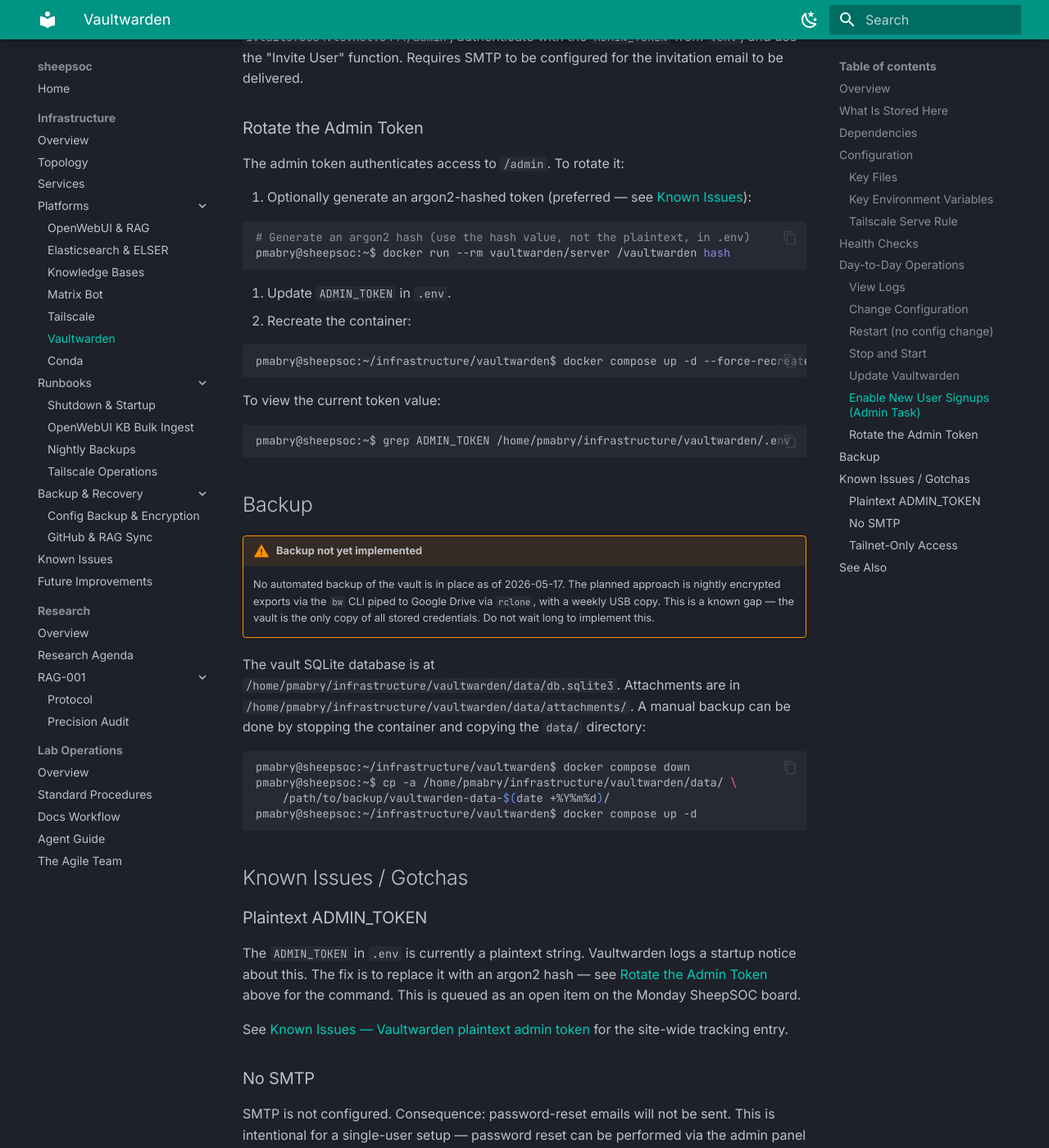
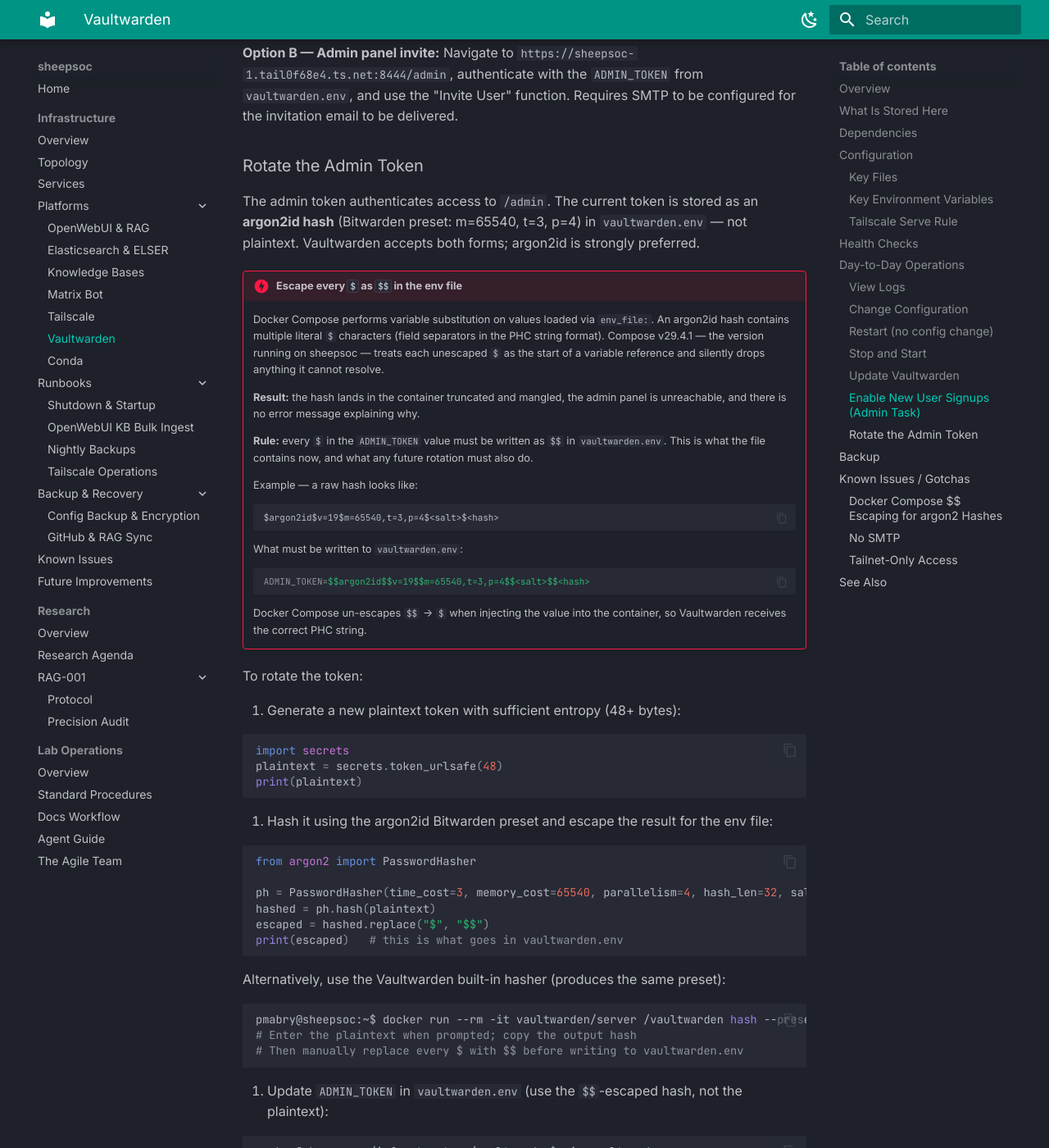
Before and after one commit to mabryp/sheepsoc-docs, an MkDocs documentation site: the page built from docs/infrastructure/platforms/vaultwarden.md, in a window 1280 px wide and 1400 px high, scrolled down 4324 px. Shown: the whole window at 82% size. Built offline with MkDocs 1.6.1 and Material for MkDocs 9.7.7, drawn with Linux system fonts in a browser that asks for light colours; some of the changed text lies outside the part shown.

Commit message:
docs(vaultwarden): argon2 token hashed, env renamed, $$ escaping documented
- Rename all `.env` references to `vaultwarden.env` on the Vaultwarden
  platform page (file was renamed to decouple from Compose auto-load)
- Replace ADMIN_TOKEN description to reflect argon2id hash (Bitwarden
  preset: m=65540, t=3, p=4); add prominent danger admonition and
  step-by-step rotation procedure with Python helper and Compose v29.4.1
  escaping requirement (every $ must be written as $$ in env_file values)
- Retire "Plaintext ADMIN_TOKEN" known-issues entry; replace with
  "Docker Compose v29 env-file variable substitution" watchlist entry
  covering the $/$$ footgun as a system-wide concern
- Add 2026-05-17 history log entry in known-issues.md

````diff
--- a/docs/infrastructure/platforms/vaultwarden.md
+++ b/docs/infrastructure/platforms/vaultwarden.md
@@ -39,21 +39,21 @@
 
 ## Configuration
 
-All runtime configuration is driven by environment variables in `.env`. The container image is unmodified — configuration changes never require rebuilding the image.
+All runtime configuration is driven by environment variables in `vaultwarden.env`. The container image is unmodified — configuration changes never require rebuilding the image.
 
 ### Key Files
 
 | File | Purpose |
 |---|---|
 | `docker-compose.yml` | Container definition — image pin, port binding, volume mount |
-| `.env` | Runtime config (mode 600) — holds `ADMIN_TOKEN` and signup flags |
+| `vaultwarden.env` | Runtime config (mode 600) — holds `ADMIN_TOKEN` and signup flags |
 | `data/` | Persistent volume — SQLite vault DB and file attachments |
 
 ### Key Environment Variables
 
 | Variable | Description | Current Value |
 |---|---|---|
-| `ADMIN_TOKEN` | Token required to access `/admin`. Currently plaintext — see [Known Issues](../known-issues.md#vaultwarden-plaintext-admin-token). | `<token>` (see `.env`) |
+| `ADMIN_TOKEN` | Token required to access `/admin`. Stored as an argon2id hash (Bitwarden preset: m=65540, t=3, p=4). See [Rotate the Admin Token](#rotate-the-admin-token) for escaping requirements. | `<hash>` (see `vaultwarden.env`) |
 | `SIGNUPS_ALLOWED` | Controls public account registration. Set to `false` after Phillip's account was created. | `false` |
 | `SMTP_*` | SMTP configuration for password-reset emails. | Not configured — see [No SMTP](#no-smtp) |
 
@@ -97,17 +97,17 @@
 
 ### Change Configuration
 
-All config lives in `.env`. After editing it, the container must be re-created — a plain `restart` does **not** pick up environment variable changes.
+All config lives in `vaultwarden.env`. After editing it, the container must be re-created — a plain `restart` does **not** pick up environment variable changes.
 
 ```bash
 pmabry@sheepsoc:~$ cd /home/pmabry/infrastructure/vaultwarden
-pmabry@sheepsoc:~/infrastructure/vaultwarden$ vim .env
+pmabry@sheepsoc:~/infrastructure/vaultwarden$ vim vaultwarden.env
 # ... make your edits ...
 pmabry@sheepsoc:~/infrastructure/vaultwarden$ docker compose up -d --force-recreate
 ```
 
 !!! warning "Restart vs. recreate"
-    `docker compose restart vaultwarden` reloads the process but reads the **existing** environment baked into the running container. It will **not** pick up `.env` changes. Always use `docker compose up -d --force-recreate` when you have edited `.env`.
+    `docker compose restart vaultwarden` reloads the process but reads the **existing** environment baked into the running container. It will **not** pick up `vaultwarden.env` changes. Always use `docker compose up -d --force-recreate` when you have edited `vaultwarden.env`.
 
 ### Restart (no config change)
 
@@ -142,32 +142,82 @@
 
 Signups are currently disabled (`SIGNUPS_ALLOWED=false`). If you need to add another user:
 
-**Option A — Temporary signup window:** Set `SIGNUPS_ALLOWED=true` in `.env`, recreate the container, let the user register, then set it back to `false` and recreate again.
+**Option A — Temporary signup window:** Set `SIGNUPS_ALLOWED=true` in `vaultwarden.env`, recreate the container, let the user register, then set it back to `false` and recreate again.
 
-**Option B — Admin panel invite:** Navigate to `https://sheepsoc-1.tail0f68e4.ts.net:8444/admin`, authenticate with the `ADMIN_TOKEN` from `.env`, and use the "Invite User" function. Requires SMTP to be configured for the invitation email to be delivered.
+**Option B — Admin panel invite:** Navigate to `https://sheepsoc-1.tail0f68e4.ts.net:8444/admin`, authenticate with the `ADMIN_TOKEN` from `vaultwarden.env`, and use the "Invite User" function. Requires SMTP to be configured for the invitation email to be delivered.
 
 ### Rotate the Admin Token
 
-The admin token authenticates access to `/admin`. To rotate it:
+The admin token authenticates access to `/admin`. The current token is stored as an **argon2id hash** (Bitwarden preset: m=65540, t=3, p=4) in `vaultwarden.env` — not plaintext. Vaultwarden accepts both forms; argon2id is strongly preferred.
 
-1. Optionally generate an argon2-hashed token (preferred — see [Known Issues](../known-issues.md#vaultwarden-plaintext-admin-token)):
+!!! danger "Escape every `$` as `$$` in the env file"
+    Docker Compose performs variable substitution on values loaded via `env_file:`. An argon2id hash contains multiple literal `$` characters (field separators in the PHC string format). Compose v29.4.1 — the version running on sheepsoc — treats each unescaped `$` as the start of a variable reference and silently drops anything it cannot resolve.
+
+    **Result:** the hash lands in the container truncated and mangled, the admin panel is unreachable, and there is no error message explaining why.
+
+    **Rule:** every `$` in the `ADMIN_TOKEN` value must be written as `$$` in `vaultwarden.env`. This is what the file contains now, and what any future rotation must also do.
+
+    Example — a raw hash looks like:
+
+    ```
+    $argon2id$v=19$m=65540,t=3,p=4$<salt>$<hash>
+    ```
+
+    What must be written to `vaultwarden.env`:
+
+    ```ini
+    ADMIN_TOKEN=$$argon2id$$v=19$$m=65540,t=3,p=4$$<salt>$$<hash>
+    ```
+
+    Docker Compose un-escapes `$$` → `$` when injecting the value into the container, so Vaultwarden receives the correct PHC string.
+
+To rotate the token:
+
+1. Generate a new plaintext token with sufficient entropy (48+ bytes):
+
+```python
+import secrets
+plaintext = secrets.token_urlsafe(48)
+print(plaintext)
+```
+
+2. Hash it using the argon2id Bitwarden preset and escape the result for the env file:
+
+```python
+from argon2 import PasswordHasher
+
+ph = PasswordHasher(time_cost=3, memory_cost=65540, parallelism=4, hash_len=32, salt_len=16)
+hashed = ph.hash(plaintext)
+escaped = hashed.replace("$", "$$")
+print(escaped)   # this is what goes in vaultwarden.env
+```
+
+Alternatively, use the Vaultwarden built-in hasher (produces the same preset):
 
 ```bash
-# Generate an argon2 hash (use the hash value, not the plaintext, in .env)
-pmabry@sheepsoc:~$ docker run --rm vaultwarden/server /vaultwarden hash
+pmabry@sheepsoc:~$ docker run --rm -it vaultwarden/server /vaultwarden hash --preset bitwarden
+# Enter the plaintext when prompted; copy the output hash
+# Then manually replace every $ with $$ before writing to vaultwarden.env
 ```
 
-2. Update `ADMIN_TOKEN` in `.env`.
-3. Recreate the container:
+3. Update `ADMIN_TOKEN` in `vaultwarden.env` (use the `$$`-escaped hash, not the plaintext):
+
+```bash
+pmabry@sheepsoc:~/infrastructure/vaultwarden$ vim vaultwarden.env
+```
+
+4. Recreate the container:
 
 ```bash
 pmabry@sheepsoc:~/infrastructure/vaultwarden$ docker compose up -d --force-recreate
 ```
 
-To view the current token value:
+5. Verify the admin panel loads at `https://sheepsoc-1.tail0f68e4.ts.net:8444/admin` using the **plaintext** token (not the hash — you authenticate with the original secret, Vaultwarden verifies it against the stored hash).
+
+To inspect the current hash value:
 
 ```bash
-pmabry@sheepsoc:~$ grep ADMIN_TOKEN /home/pmabry/infrastructure/vaultwarden/.env
+pmabry@sheepsoc:~$ grep ADMIN_TOKEN /home/pmabry/infrastructure/vaultwarden/vaultwarden.env
 ```
 
 ## Backup
@@ -186,15 +236,19 @@
 
 ## Known Issues / Gotchas
 
-### Plaintext ADMIN_TOKEN
+### Docker Compose `$$` Escaping for argon2 Hashes
 
-The `ADMIN_TOKEN` in `.env` is currently a plaintext string. Vaultwarden logs a startup notice about this. The fix is to replace it with an argon2 hash — see [Rotate the Admin Token](#rotate-the-admin-token) above for the command. This is queued as an open item on the Monday SheepSOC board.
+Docker Compose performs variable substitution on values loaded via `env_file:`. Any literal `$` in a value — such as the field separators in an argon2id PHC hash string — is treated as a variable reference and dropped. This was observed under Docker Compose v29.4.1.
 
-See [Known Issues — Vaultwarden plaintext admin token](../known-issues.md#vaultwarden-plaintext-admin-token) for the site-wide tracking entry.
+The `ADMIN_TOKEN` in `vaultwarden.env` is an argon2id hash with every `$` escaped as `$$`. This is required, not optional. If you rotate the token and forget to escape, the container starts normally but the admin panel will reject all authentication attempts with no helpful error.
+
+See [Rotate the Admin Token](#rotate-the-admin-token) for the full procedure and example. This escaping requirement applies to any `env_file:`-loaded value that contains literal `$` characters — it is not specific to Vaultwarden.
+
+See also [Known Issues — Docker Compose v29 env-file variable substitution](../known-issues.md#docker-compose-v29-env-file-variable-substitution).
 
 ### No SMTP
 
-SMTP is not configured. Consequence: password-reset emails will not be sent. This is intentional for a single-user setup — password reset can be performed via the admin panel at `/admin`. If multi-user operation is ever needed, configure `SMTP_*` variables in `.env`.
+SMTP is not configured. Consequence: password-reset emails will not be sent. This is intentional for a single-user setup — password reset can be performed via the admin panel at `/admin`. If multi-user operation is ever needed, configure `SMTP_*` variables in `vaultwarden.env`.
 
 ### Tailnet-Only Access
 
@@ -204,4 +258,4 @@
 
 - [Tailscale](tailscale.md) — the network layer that exposes Vaultwarden
 - [Services](../services.md) — Vaultwarden entry in the service catalog
-- [Known Issues](../known-issues.md) — plaintext admin token tracking entry
+- [Known Issues](../known-issues.md) — Docker Compose env-file variable substitution footgun
````
Also changed, not shown: docs/infrastructure/known-issues.md (+9 -2 lines).
